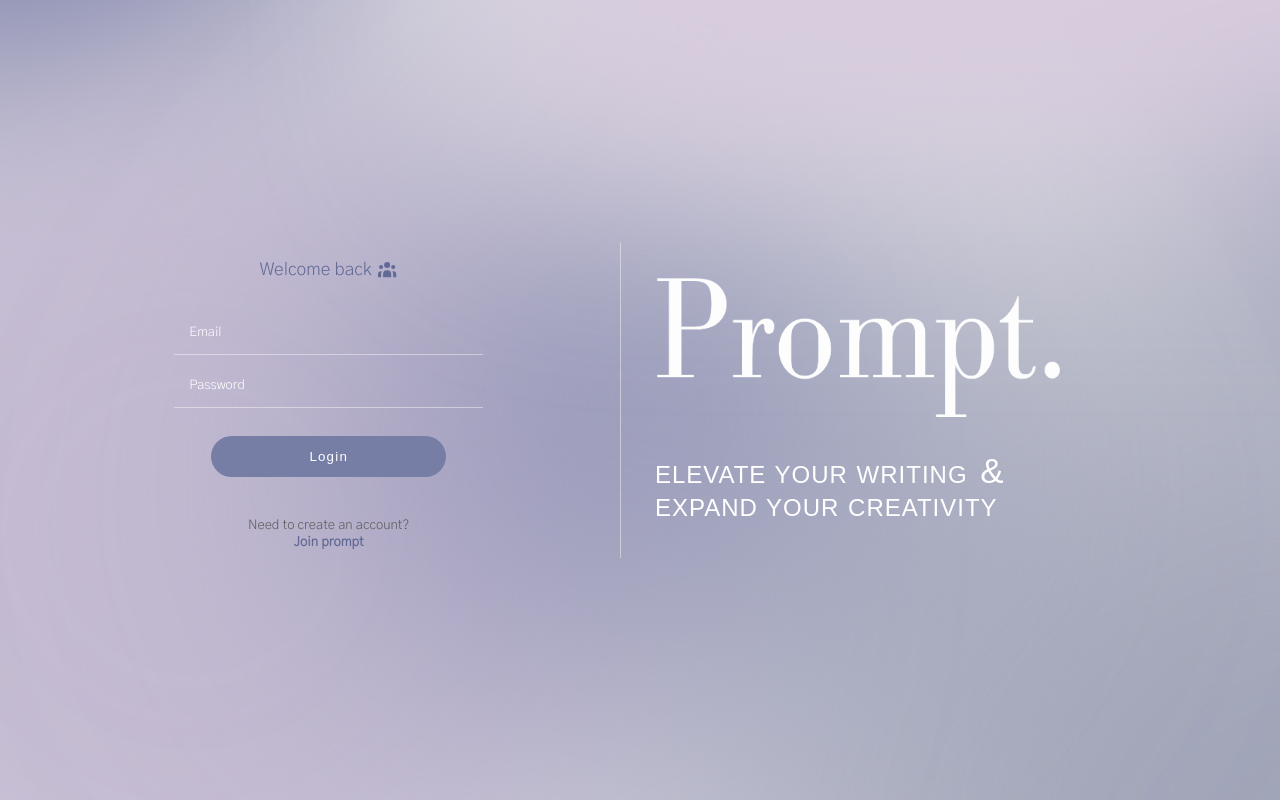
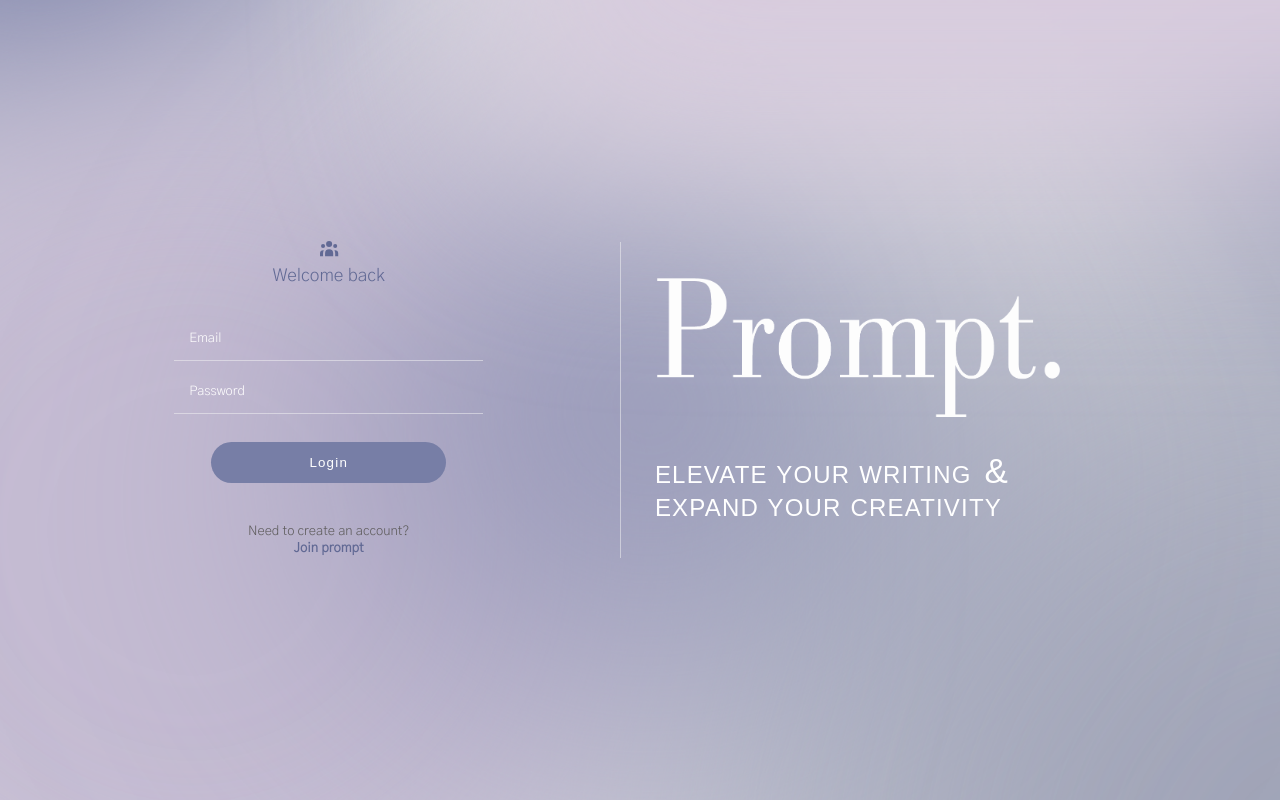
Before and after one commit to sofversoza/promptV2, a React (Create React App) app: page / in a window 1280 px wide. Built offline with nearby package versions, Linux system fonts and the light colour scheme; no server answers; a web font is replaced by a local one.

Commit message:
Landing page Updated (again)

```diff
--- a/src/pages/landing/LandingPage.css
+++ b/src/pages/landing/LandingPage.css
@@ -38,7 +38,7 @@
 .message-cont h2 {
   color: #ffffff;
   margin: 0 !important;
-  letter-spacing: 1px;
+  letter-spacing: 1.2px;
   word-spacing: 1px;
   text-transform: uppercase;
   font-size: 1.5rem;
--- a/src/pages/login-signup/Log-Sign.css
+++ b/src/pages/login-signup/Log-Sign.css
@@ -20,19 +20,16 @@
   text-align: center;
 }
 .modalContent h2 {
-  /* FLEX to align h2 with icon */
-  display: flex;
-  /* align-items: center; */
-  justify-content: center;
   color: var(--primary-highlight);
+  margin-block-start: 0 !important;
   font-size: 1em;
   margin-bottom: 25px;
   text-align: center;
   font-weight: normal;
 }
 .modalContent .form-icon {
+  color: var(--primary-highlight);
   font-size: 1.15em;
-  margin-left: 6px;
 }
 .modalContent form {
   font-size: 0.85em;
--- a/src/pages/login-signup/Login.js
+++ b/src/pages/login-signup/Login.js
@@ -27,7 +27,8 @@ export default function Login({ setShowLogin, setShowSignup }) {
         {/* <div className="close-btn">
           <MdOutlineClose onClick={() => setShowLogin(false)} className="form-icon"/>
         </div> */}
-        <h2>Welcome back <HiUserGroup className="form-icon"/></h2>
+        <HiUserGroup className="form-icon"/>
+        <h2>Welcome back</h2>
         <form onSubmit={handleSubmit}>
           <input
             required
--- a/src/pages/login-signup/Signup.js
+++ b/src/pages/login-signup/Signup.js
@@ -54,7 +54,8 @@ function Signup({ setShowSignup, setShowLogin }) {
         {/* <div className="close-btn">
           <MdOutlineClose onClick={() => setShowSignup(false)} className="form-icon"/>
         </div> */}
-        <h2>Join prompt <HiUserPlus className="form-icon" /></h2>
+        <HiUserPlus className="form-icon" />
+        <h2>Join prompt</h2>
         <form onSubmit={handleSubmit}>
           <input
             required
```
